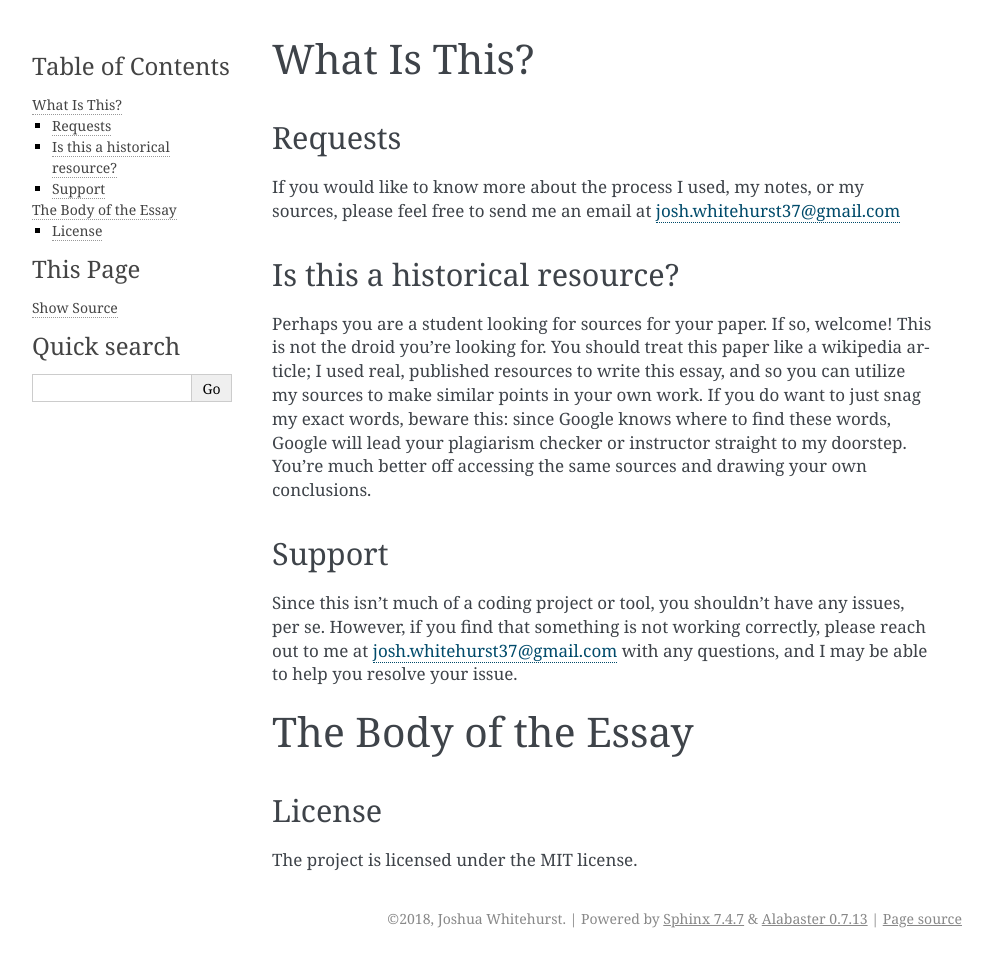
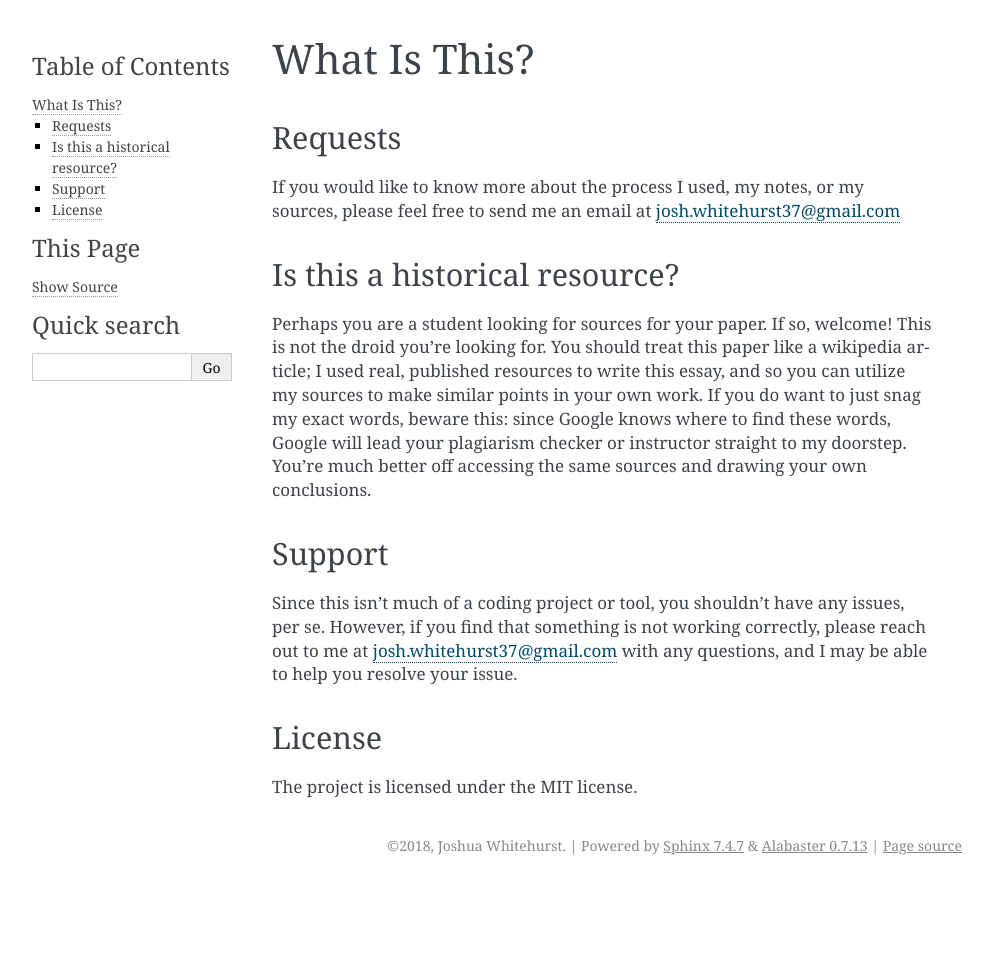
Before and after one commit to jwhitehurst37/writing_sample, a Sphinx documentation site: the page built from docs/what_is_this.rst, in a window 1280 px wide. Shown: the whole page, without its empty margins (148-1141 px from the left). Built offline with Sphinx 7.4.7, drawn with Linux system fonts in a browser that asks for light colours; pages that are not in the unit, such as notebooks, are missing from menus; after the commit the page ends 900 px from its top, so only the background shows below that.

Commit message:
body fix

```diff
--- a/docs/what_is_this.rst
+++ b/docs/what_is_this.rst
@@ -17,10 +17,6 @@ Support
 
 Since this isn't much of a coding project or tool, you shouldn't have any issues, per se. However, if you find that something is not working correctly, please reach out to me at josh.whitehurst37@gmail.com with any questions, and I may be able to help you resolve your issue.
 
-==========================================================================================
-The Body of the Essay
-==========================================================================================
-
 License
 -------
 
```
